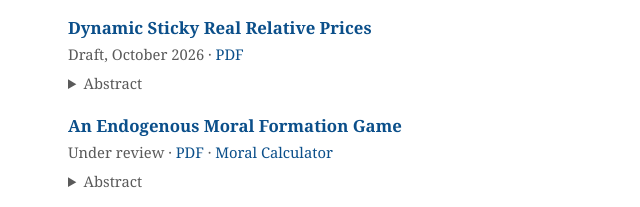
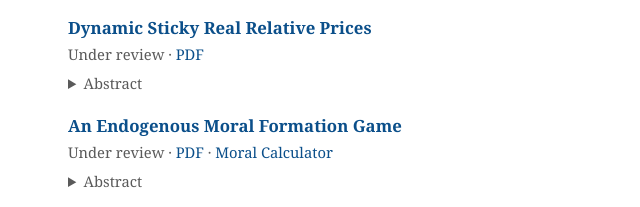
Before and after one commit to thomasqszhang2/thomasqszhang2.github.io, a plain HTML site: page index.html in a window 1280 px wide. Shown: the part 284-491 px from the top of the page, 398-1038 px from the left. Drawn offline with Linux system fonts and the light colour scheme.

Commit message:
Sticky real relative prices: under review
Co-Authored-By: Claude Opus 5.5 <noreply@anthropic.com>

```diff
--- a/index.html
+++ b/index.html
@@ -63,7 +63,7 @@
 
     <article class="paper">
       <h3><a href="papers/zhang_sticky_prices.pdf">Dynamic Sticky Real Relative Prices</a></h3>
-      <p class="meta">Draft, October 2026 · <a href="papers/zhang_sticky_prices.pdf">PDF</a></p>
+      <p class="meta">Under review · <a href="papers/zhang_sticky_prices.pdf">PDF</a></p>
       <details>
         <summary>Abstract</summary>
         <p>I add a single friction to the real business cycle model and, without search or nominal rigidity, reproduce numerous empirical facts at once, including involuntary unemployment, a countercyclical labor share, a bust-heavy cycle with thick tails and faster recoveries, procyclical left-skewed utilization, and an acyclical real wage. The friction is a sticky, Hicksian adjustment of real relative prices, the rental and wage rates each moving with its own excess demand at a finite speed. I call the prices real because they chase their fundamental values and no inflation is involved. The two speeds of adjustment are set from wage durations and a plant survey of binding inputs. A firm with a thin profit share demands factors far more elastically than the household supplies them, so supply caps a boom and demand deepens a bust. The paper thus proposes an alternative approach to sticky prices that is monetarily neutral.</p>
```
